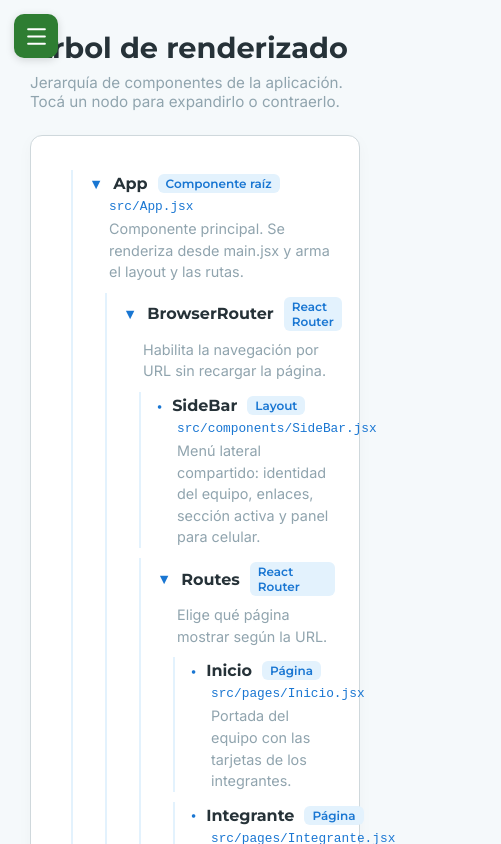
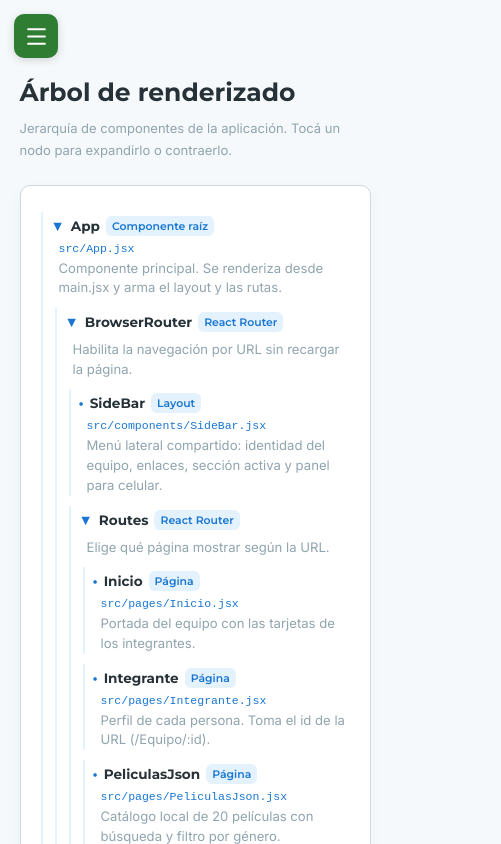
Before and after one commit to SergioCesarBarrientos/TP2---Front-End, a React (Vite) app: page /Arbol in a window 390 px wide. Shown: the top 844 px of the page, 501 px wide, since content can reach past the window. Built offline with nearby package versions, Linux system fonts and the light colour scheme.

Commit message:
Fix responsive layout de Arbol y Bitacora

```diff
--- a/src/pages/Arbol.css
+++ b/src/pages/Arbol.css
@@ -88,3 +88,157 @@
      font-size: 0.8rem;
      color: var(--color-primario);
    }
+
+/* ==========================
+   RESPONSIVE - ÁRBOL
+========================== */
+
+.arbol-page {
+  box-sizing: border-box;
+  width: 100%;
+}
+
+.arbol-page * {
+  box-sizing: border-box;
+}
+
+.arbol-contenedor {
+  min-width: 0;
+}
+
+.arbol-header {
+  min-width: 0;
+  overflow-wrap: anywhere;
+}
+
+.arbol-tipo {
+  flex-shrink: 0;
+}
+
+.arbol-desc,
+.arbol-archivo {
+  overflow-wrap: anywhere;
+  word-break: break-word;
+}
+
+@media (max-width: 768px) {
+  .arbol-page {
+    padding: 24px 16px;
+  }
+
+  .arbol-page h1 {
+    font-size: 1.6rem;
+  }
+
+  .arbol-page > p {
+    font-size: 0.9rem;
+    line-height: 1.6;
+  }
+
+  .arbol-contenedor {
+    padding: 16px;
+  }
+
+  .arbol-nodo {
+    margin-left: 8px;
+    padding-left: 10px;
+  }
+
+  .arbol-header {
+    gap: 8px;
+    font-size: 0.9rem;
+    flex-wrap: wrap;
+  }
+
+  .arbol-desc {
+    margin-left: 12px;
+    font-size: 0.85rem;
+  }
+
+  .arbol-archivo {
+    margin-left: 12px;
+    font-size: 0.75rem;
+  }
+}
+
+@media (max-width: 480px) {
+  .arbol-page {
+    padding: 20px 12px;
+  }
+
+  .arbol-page h1 {
+    font-size: 1.4rem;
+  }
+
+  .arbol-contenedor {
+    padding: 12px;
+    border-radius: 10px;
+  }
+
+  .arbol-nodo {
+    margin-left: 4px;
+    padding-left: 8px;
+  }
+
+  .arbol-header {
+    font-size: 0.85rem;
+    gap: 6px;
+  }
+
+  .arbol-tipo {
+    font-size: 0.68rem;
+    padding: 3px 6px;
+  }
+
+  .arbol-desc {
+    margin-left: 8px;
+    font-size: 0.82rem;
+  }
+
+  .arbol-archivo {
+    margin-left: 8px;
+    font-size: 0.72rem;
+  }
+}
+
+/* RESPONSIVE: ÁRBOL */
+@media (max-width: 600px) {
+  .arbol-page {
+    box-sizing: border-box;
+    width: 100%;
+    max-width: 100%;
+    min-width: 0;
+    margin: 0;
+    padding: 76px 5% 30px;
+  }
+
+  .arbol-page h1 {
+    margin-top: 0;
+    font-size: 25px;
+    line-height: 1.3;
+  }
+
+  .arbol-page > p {
+    font-size: 13px;
+    line-height: 1.7;
+  }
+
+  .arbol-contenedor {
+    box-sizing: border-box;
+    width: 100%;
+    min-width: 0;
+    padding: 16px;
+  }
+
+  .arbol-header {
+    max-width: 100%;
+    white-space: normal;
+    overflow-wrap: anywhere;
+  }
+
+  .arbol-desc,
+  .arbol-archivo {
+    overflow-wrap: anywhere;
+    word-break: break-word;
+  }
+}
--- a/src/pages/Bitacora.css
+++ b/src/pages/Bitacora.css
@@ -95,3 +95,145 @@
 .bitacora-vacio {
   color: var(--color-texto-secundario);
 }
+
+/* ==========================
+   RESPONSIVE - BITÁCORA
+========================== */
+
+.bitacora-pagina {
+  box-sizing: border-box;
+  width: 100%;
+}
+
+.bitacora-pagina * {
+  box-sizing: border-box;
+}
+
+@media (max-width: 768px) {
+  .bitacora-pagina {
+    padding: 24px 16px 32px;
+  }
+
+  .bitacora-titulo {
+    font-size: 1.6rem;
+    overflow-wrap: anywhere;
+  }
+
+  .bitacora-intro {
+    font-size: 0.95rem;
+    line-height: 1.6;
+  }
+
+  .bitacora-filtros {
+    gap: 8px;
+  }
+
+  .bitacora-filtro {
+    padding: 8px 12px;
+    font-size: 0.85rem;
+  }
+
+  .bitacora-registro {
+    padding: 14px;
+    min-width: 0;
+  }
+
+  .bitacora-registro summary {
+    gap: 8px;
+    font-size: 0.95rem;
+    overflow-wrap: anywhere;
+  }
+
+  .bitacora-fecha {
+    margin-left: 0;
+    width: 100%;
+    font-size: 0.82rem;
+  }
+
+  .bitacora-etiqueta {
+    font-size: 0.7rem;
+  }
+
+  .bitacora-detalle {
+    overflow-wrap: anywhere;
+    line-height: 1.6;
+  }
+}
+
+@media (max-width: 480px) {
+  .bitacora-pagina {
+    padding: 20px 12px 28px;
+  }
+
+  .bitacora-titulo {
+    font-size: 1.4rem;
+  }
+
+  .bitacora-filtro {
+    padding: 7px 10px;
+    font-size: 0.8rem;
+  }
+
+  .bitacora-registro {
+    padding: 12px;
+    border-radius: 10px;
+  }
+
+  .bitacora-registro summary {
+    font-size: 0.9rem;
+  }
+}
+
+/* Responsive: mantener espacio para el botón del menú */
+@media (max-width: 600px) {
+  .bitacora-pagina {
+    padding: 0 5% 30px;
+  }
+
+  .bitacora-titulo {
+    margin-top: 0;
+    font-size: 25px;
+    line-height: 1.3;
+  }
+
+  .bitacora-intro {
+    font-size: 13px;
+    line-height: 1.7;
+  }
+}
+
+/* RESPONSIVE: BITÁCORA */
+@media (max-width: 600px) {
+  .bitacora-pagina {
+    box-sizing: border-box;
+    width: 100%;
+    max-width: 100%;
+    min-width: 0;
+    margin: 0;
+    padding: 76px 5% 30px;
+  }
+
+  .bitacora-titulo {
+    margin-top: 0;
+    font-size: 25px;
+    line-height: 1.3;
+  }
+
+  .bitacora-intro {
+    font-size: 13px;
+    line-height: 1.7;
+  }
+
+  .bitacora-registro {
+    min-width: 0;
+    overflow-wrap: anywhere;
+  }
+
+  .bitacora-registro summary {
+    overflow-wrap: anywhere;
+  }
+
+  .bitacora-fecha {
+    margin-left: 0;
+  }
+}
```
